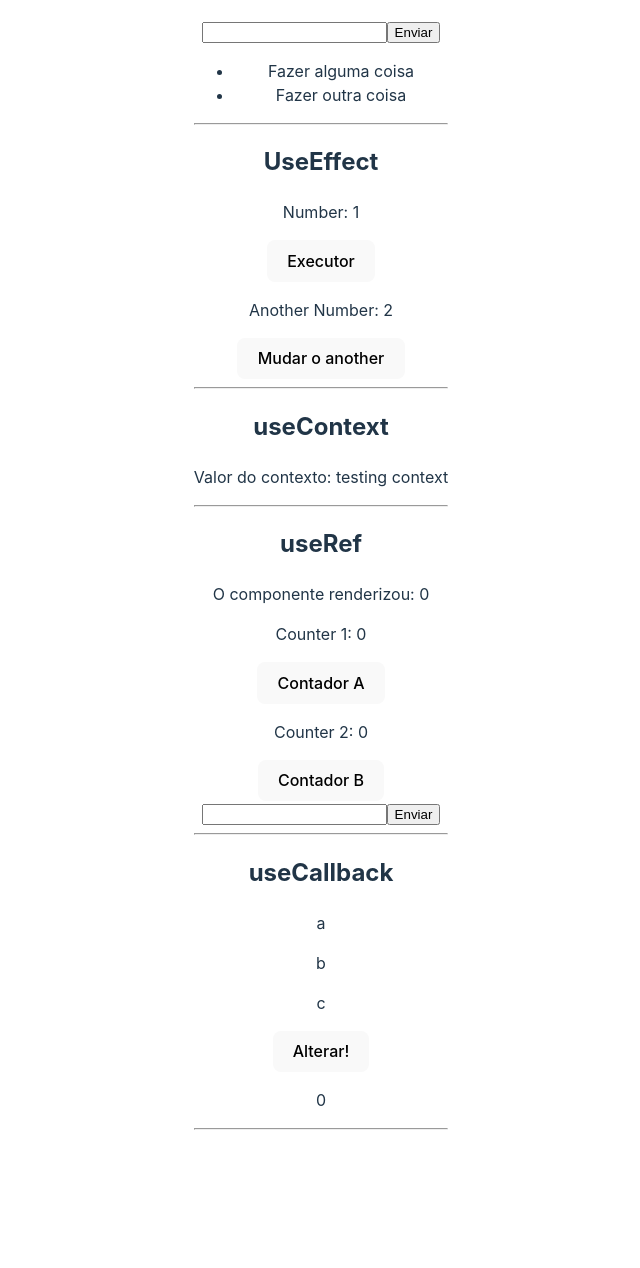
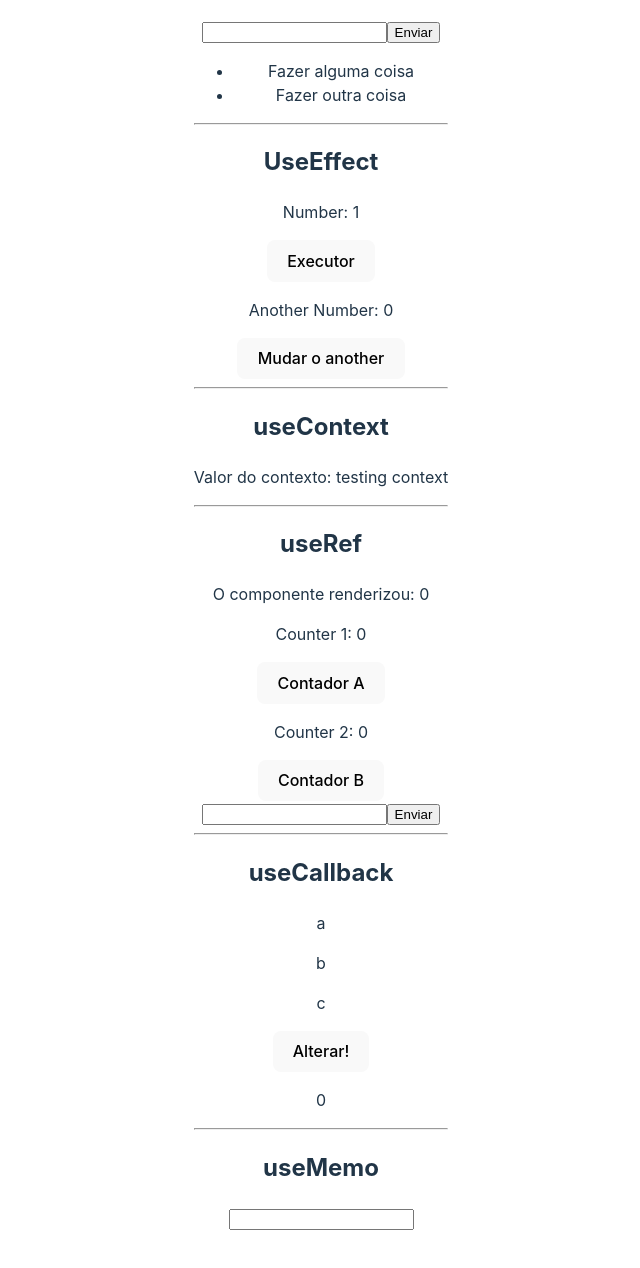
Before and after one commit to Matlima/HooksReact, a React (Vite) app: page / in a window 1280 px wide. Shown: the part 684-1952 px from the top of the page, without its empty margins (319-959 px from the left). Built offline with nearby package versions, Linux system fonts and the light colour scheme.

Commit message:
Criando e usando o hook useMemo

```diff
--- a/src/components/HookUseEffect.jsx
+++ b/src/components/HookUseEffect.jsx
@@ -28,13 +28,13 @@
     }, [anotherNumber]);
 
     // 4 - cleanup do useEffect
-    useEffect(() => {
-        const timer = setTimeout(() => {
-            console.log("Hello World");
-            setAnotherNumber(anotherNumber + 1);
-        }, 2000);
-        return () => clearTimeout(timer);
-    }, [anotherNumber]);
+//    useEffect(() => {
+//        const timer = setTimeout(() => {
+//            console.log("Hello World");
+//            setAnotherNumber(anotherNumber + 1);
+//        }, 2000);
+//        return () => clearTimeout(timer);
+//    }, [anotherNumber]);
 
 
   return (
--- /dev/null
+++ b/src/components/HookUseMemo.jsx
@@ -0,0 +1,24 @@
+import { useState, useEffect, useMemo } from "react"
+
+const HookUseMemo = () => {
+    const [number, setNumber] = useState(0);
+
+    // const premiumNumber = ["0", "100", "200"];
+
+    const premiumNumber = useMemo(() => {
+      return ["0", "100", "200"];
+    }, []);
+
+    useEffect(() => {
+        console.log("Premium number foi alterado");
+    }, [premiumNumber]);
+  return (
+    <div>
+        <h2>useMemo</h2>
+        <input type="text" onChange={(e) => setNumber(e.target.value)} />
+        {premiumNumber.includes(number) ? <p>Acertou o numero</p> : ""}
+    </div>
+  )
+}
+
+export default HookUseMemo
--- a/src/routes/Home.jsx
+++ b/src/routes/Home.jsx
@@ -10,6 +10,7 @@
 import { SomeContext } from "../components/HookUseContext";
 import HookUseRef from "../components/HookUseRef";
 import HookUseCallback from "../components/HookUseCallback";
+import HookUseMemo from "../components/HookUseMemo";
 
 
 const Home = () => {
@@ -26,6 +27,7 @@
       <hr />
       <HookUseRef />
       <HookUseCallback />
+      <HookUseMemo />
     </div>
   );
 }
```
